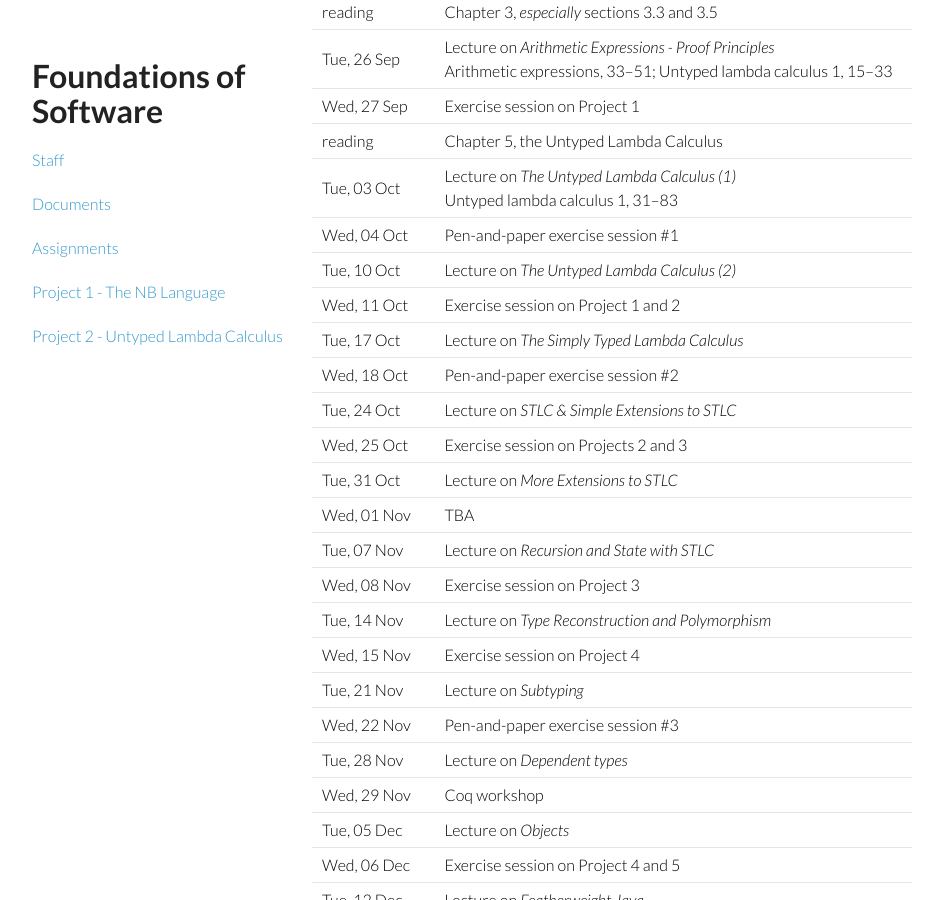
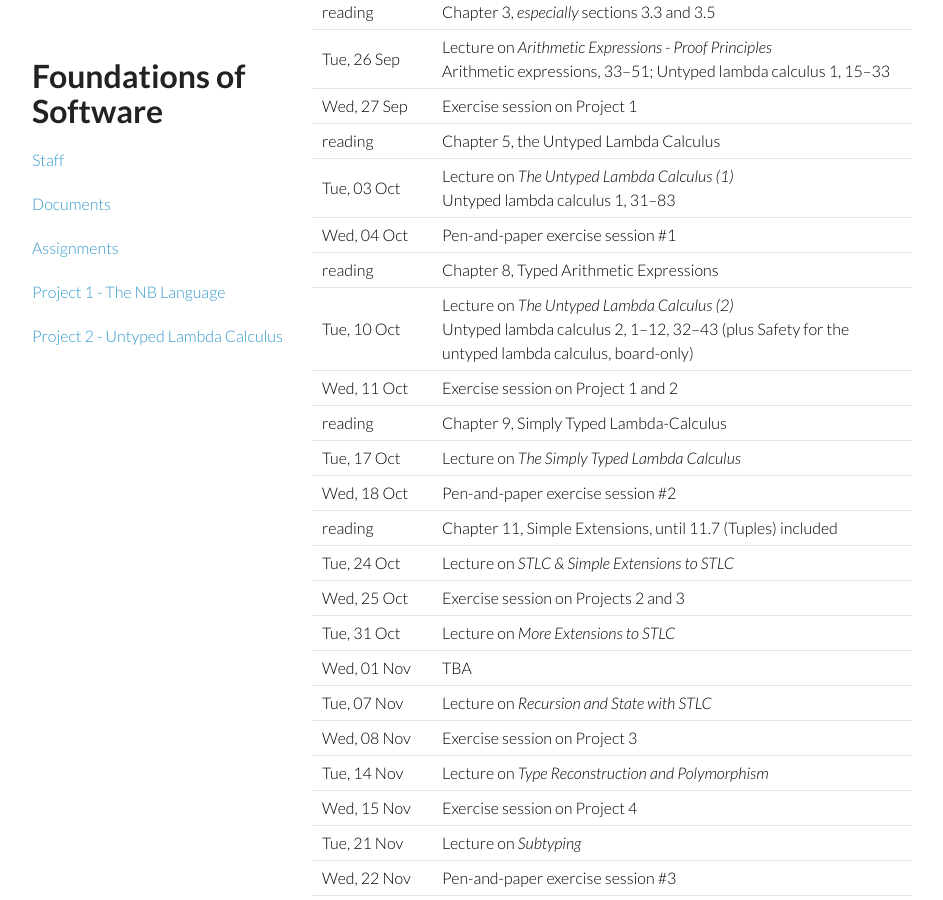
Before and after one commit to fos-2023/fos-2023.github.io, a Jekyll site: the page built from index.md, in a window 1280 px wide and 900 px high, scrolled down 1583 px. Shown: the whole window, without its empty margins (168-1111 px from the left). Built offline with Jekyll 4.4.1, drawn with Linux system fonts in a browser that asks for light colours.

Commit message:
generated for https://github.com/sjrd/fos/tree/12d56bb2e02883d7bb35a547a17b3b9cb954060a

```diff
--- a/index.md
+++ b/index.md
@@ -37,10 +37,13 @@ The schedule below is, to a small extent, still provisional.
 | reading | Chapter 5, the Untyped Lambda Calculus |
 | Tue, 03 Oct | Lecture on *The Untyped Lambda Calculus (1)*<br />Untyped lambda calculus 1, 31--83 |
 | Wed, 04 Oct | Pen-and-paper exercise session #1 |
-| Tue, 10 Oct | Lecture on *The Untyped Lambda Calculus (2)* |
+| reading | Chapter 8, Typed Arithmetic Expressions |
+| Tue, 10 Oct | Lecture on *The Untyped Lambda Calculus (2)*<br />Untyped lambda calculus 2, 1--12, 32--43 (plus Safety for the untyped lambda calculus, board-only) |
 | Wed, 11 Oct | Exercise session on Project 1 and 2 |
+| reading | Chapter 9, Simply Typed Lambda-Calculus |
 | Tue, 17 Oct | Lecture on *The Simply Typed Lambda Calculus* |
 | Wed, 18 Oct | Pen-and-paper exercise session #2 |
+| reading | Chapter 11, Simple Extensions, until 11.7 (Tuples) included |
 | Tue, 24 Oct | Lecture on *STLC & Simple Extensions to STLC* |
 | Wed, 25 Oct | Exercise session on Projects 2 and 3 |
 | Tue, 31 Oct | Lecture on *More Extensions to STLC* |
```
Also changed, not shown: 5 other files.
